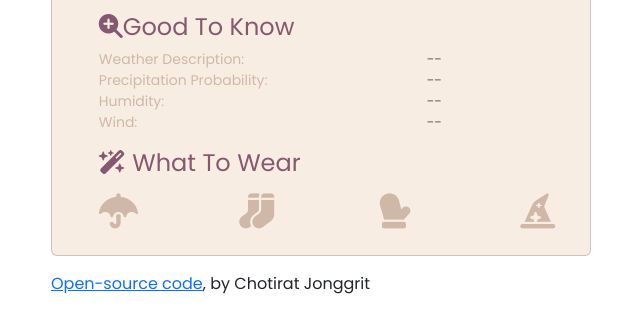
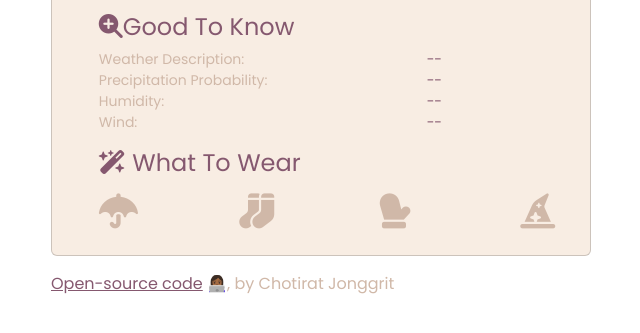
Before and after one commit to jgchoti/weather-app, a website built with Parcel: page index.html in a window 1280 px wide. Shown: the part 425-758 px from the top of the page, without its empty margins (31-671 px from the left). Built offline with nearby package versions, Linux system fonts and the light colour scheme; no server answers.

Commit message:
update footer and CSS

```diff
--- a/index.html
+++ b/index.html
@@ -148,7 +148,7 @@
             <i class="fa-solid fa-hat-wizard"></i>
           </div>
         </div>
-      </div><footer><a href="https://github.com/jgchoti/weather-app" target ="_blank">Open-source code</a>, by Chotirat Jonggrit</footer>
+      </div><footer><a href="https://github.com/jgchoti/weather-app" target ="_blank">Open-source code</a> 👩🏾‍💻, by Chotirat Jonggrit</footer>
     </div>
     <script src="src/index.js"></script>
   </body>
--- a/src/index.css
+++ b/src/index.css
@@ -10,7 +10,12 @@ h2 {
   color: #85586f;
   font-size: 24px;
 }
-
+footer {
+  color: #d0b8a8;
+}
+a {
+  color: #85586f;
+}
 .app-card {
   background-color: #f8ede3;
 }
```
